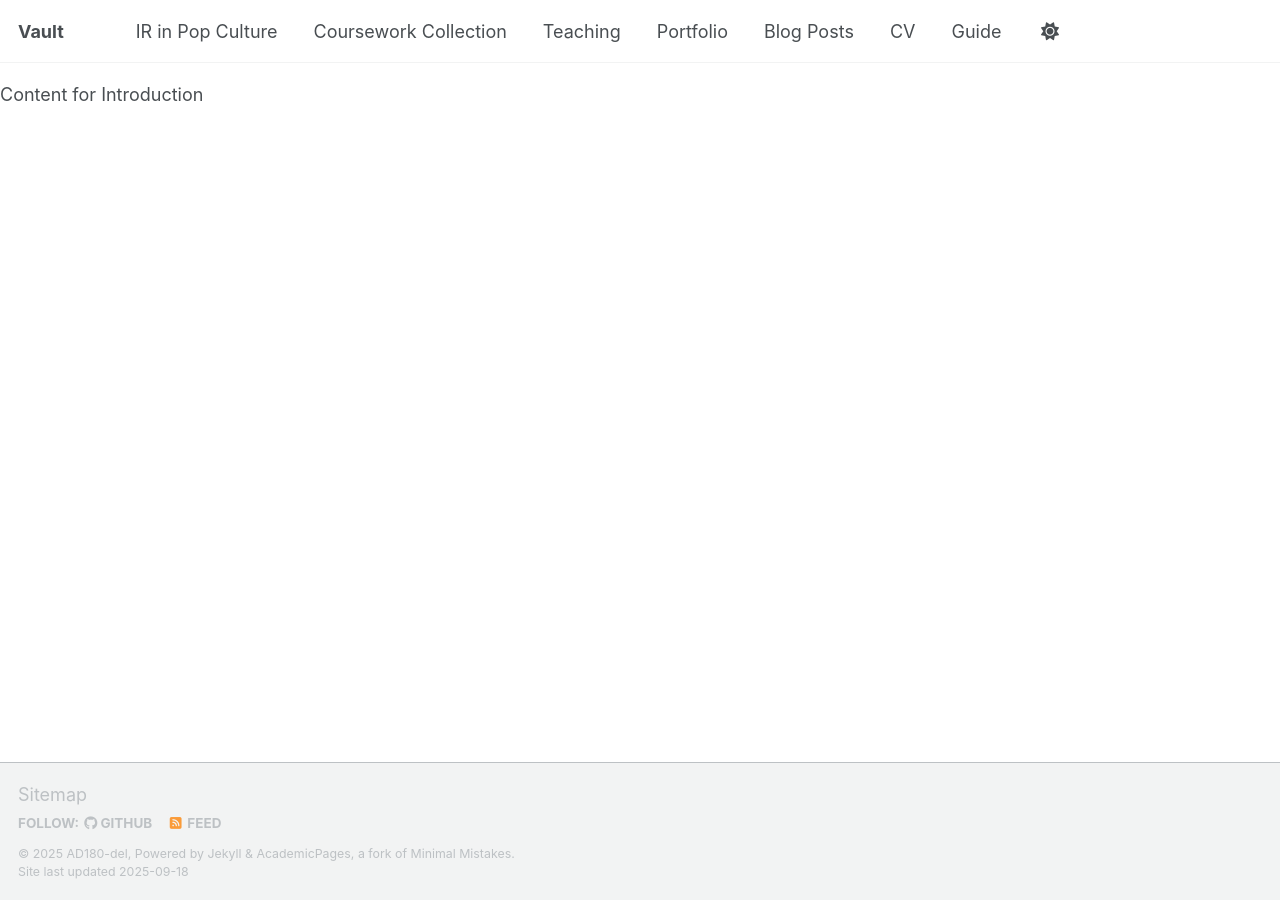
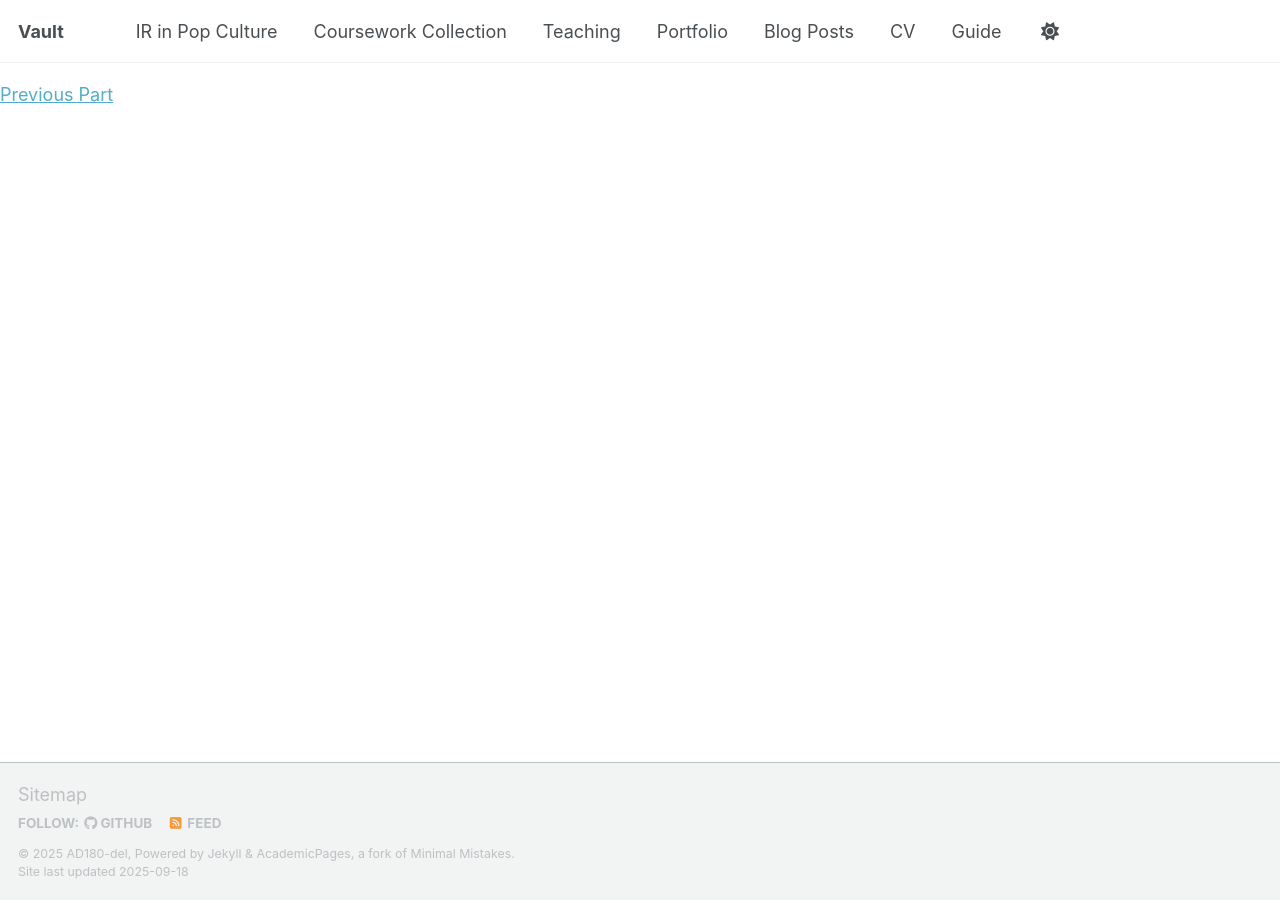
Before and after one commit to AD180-del/ad180-del.github.io, a Jekyll site: the page built from _coursework-collection/women in asia 1.md, in a window 1280 px wide. Built offline with Jekyll 4.4.1, drawn with Linux system fonts in a browser that asks for light colours; a script that is not in the unit is left out.

Commit message:
Update women in asia 1.md

```diff
--- a/_coursework-collection/women in asia 1.md
+++ b/_coursework-collection/women in asia 1.md
@@ -5,4 +5,12 @@ layout: default
 hidden: true
 part: 1
 ---
-Content for Introduction
+{% assign essay_parts = site.coursework-collection | where: "series", "Women in Asia" | sort: "part" %}
+{% assign current = page.part | minus: 1 %}
+{% if essay_parts[current] %}
+[Previous Part]({{ essay_parts[current].url }})
+{% endif %}
+{% assign next = page.part | plus: 1 | minus: 1 %}
+{% if essay_parts[next] %}
+[Next Part]({{ essay_parts[next].url }})
+{% endif %}
```
